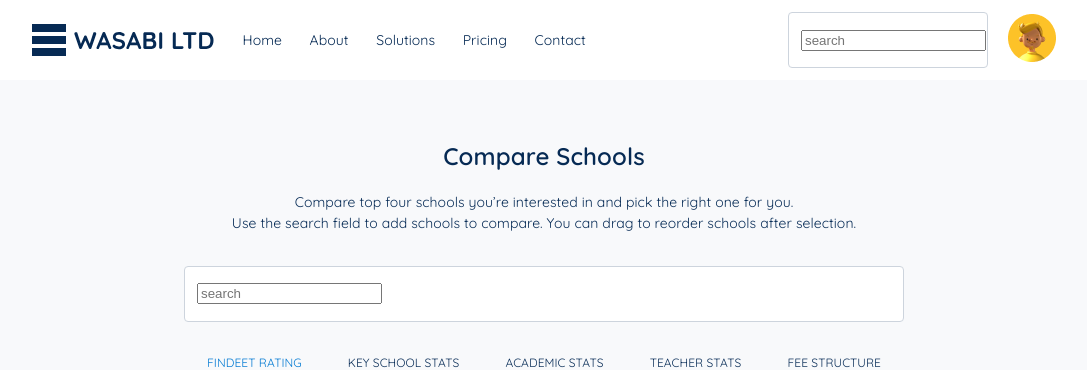
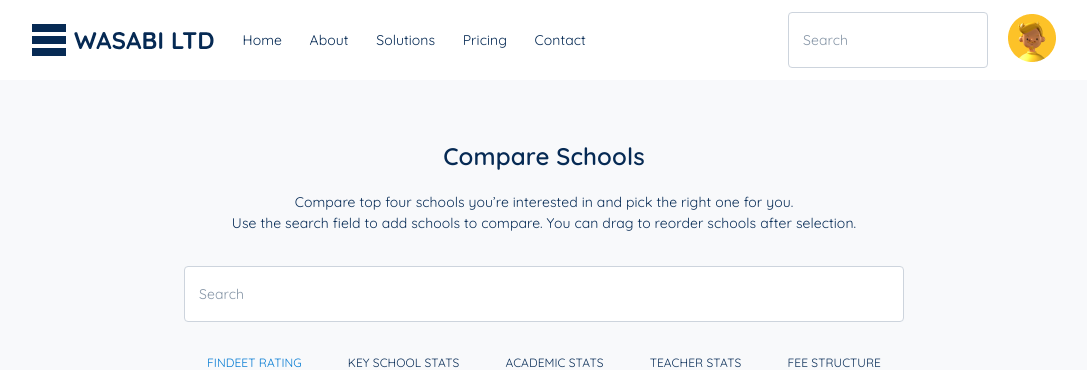
Before and after one commit to DayoMichael/Zircon, a React (Vite) app: page / in a window 1280 px wide. Shown: the top 370 px of the page, without its empty margins (96-1183 px from the left). Built offline with nearby package versions, Linux system fonts and the light colour scheme.

Commit message:
fix deployment

```diff
--- a/src/App.jsx
+++ b/src/App.jsx
@@ -1,7 +1,7 @@
 import './styles/App.scss'
 import { useState } from 'react'
 import Header from './components/header.jsx'
-import SearchInput from './components/library/Search'
+import SearchInput from './components/library/search'
 import { TableBodyArray } from './data/tableArray'
 import ComparisonNavBar from './components/ComparisonNavBar';
 import ImageSection from './components/ImageSection';
--- a/src/components/header.jsx
+++ b/src/components/header.jsx
@@ -2,7 +2,7 @@ import React from 'react';
 import styled from 'styled-components';
 import { WasabiLogo } from '../assets/Wasabilogo';
 import UserLogo from "../assets/user-logo.png";
-import SearchInput from './library/Search';
+import SearchInput from './library/search';
 
 function Header() {
     const navigation = [
--- a/src/components/library/Search.jsx
+++ b/src/components/library/Search.jsx
@@ -4,7 +4,7 @@ import styled from 'styled-components'
 function SearchInput({width, className, background}) {
   return (
     <SearchStyle width={width} className={className} background={background}>
-        <input className="Search" placeholder='search'></input>
+        <input className="search" placeholder='Search'></input>
     </SearchStyle>
   )
 }
--- a/vite.config.js
+++ b/vite.config.js
@@ -4,5 +4,5 @@ import react from '@vitejs/plugin-react'
 // https://vitejs.dev/config/
 export default defineConfig({
   plugins: [react()],
-  base: "/Zircon/"
+  base: "/"
 })
```
